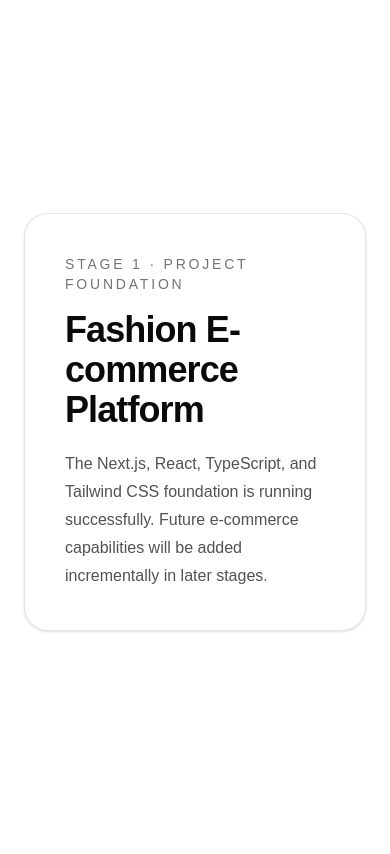
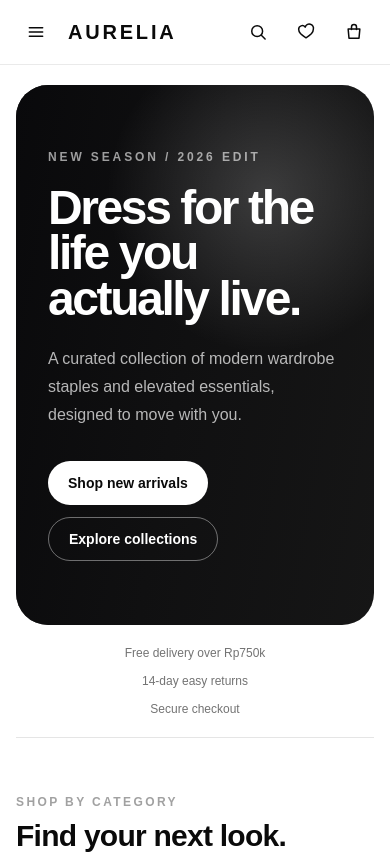
Before and after one commit to syammuhamad873-max/fashion-ecommerce-platform, a Next.js app: page / in a window 390 px wide. Shown: the top 854 px of the page. Built offline with nearby package versions, Linux system fonts and the light colour scheme.

Commit message:
feat: rebuild ecommerce homepage

```diff
--- a/src/app/page.tsx
+++ b/src/app/page.tsx
@@ -1,18 +1,83 @@
+import { CategoryGrid } from "@/components/home/CategoryGrid";
+import { PromotionBanner } from "@/components/home/PromotionBanner";
+import { Footer } from "@/components/layout/Footer";
+import { Header } from "@/components/navigation/Header";
+import { ProductSection } from "@/components/product/ProductSection";
+import { Button } from "@/components/ui/Button";
+import { bestSellers, categories, newArrivals, promotions, trendingNow } from "@/data/home";
+
+const serviceNotes = ["Free delivery over Rp750k", "14-day easy returns", "Secure checkout"];
+
 export default function HomePage() {
   return (
-    <main className="flex min-h-screen items-center justify-center px-6 py-16">
-      <section className="w-full max-w-3xl rounded-3xl border border-black/10 bg-white p-10 shadow-sm">
-        <p className="mb-4 text-sm font-medium uppercase tracking-[0.2em] text-neutral-500">
-          Stage 1 · Project Foundation
-        </p>
-        <h1 className="text-4xl font-semibold tracking-tight text-neutral-950 sm:text-5xl">
-          Fashion E-commerce Platform
-        </h1>
-        <p className="mt-5 max-w-2xl text-base leading-7 text-neutral-600 sm:text-lg">
-          The Next.js, React, TypeScript, and Tailwind CSS foundation is running successfully.
-          Future e-commerce capabilities will be added incrementally in later stages.
-        </p>
-      </section>
-    </main>
+    <div id="top" className="min-h-screen bg-white text-neutral-950">
+      <Header />
+      <main>
+        <section className="mx-auto max-w-7xl px-4 pt-5 sm:px-6 lg:px-8">
+          <div className="relative min-h-[540px] overflow-hidden rounded-[2rem] bg-neutral-900 text-white sm:min-h-[600px]">
+            <div className="absolute inset-0 bg-[radial-gradient(circle_at_70%_20%,rgba(255,255,255,0.18),transparent_32%),linear-gradient(100deg,rgba(9,9,11,0.98),rgba(9,9,11,0.48),rgba(9,9,11,0.08))]" />
+            <div className="absolute inset-y-0 right-0 hidden w-1/2 bg-cover bg-center opacity-90 md:block" style={{ backgroundImage: "url(https://images.unsplash.com/photo-1539109136881-3be0616acf4b?auto=format&fit=crop&w=1400&q=80)" }} />
+            <div className="relative z-10 flex min-h-[540px] max-w-xl flex-col justify-center p-8 sm:min-h-[600px] sm:p-12 lg:p-16">
+              <p className="text-xs font-bold uppercase tracking-[0.24em] text-white/60">NEW SEASON / 2026 EDIT</p>
+              <h1 className="mt-5 text-5xl font-semibold leading-[0.95] tracking-[-0.05em] sm:text-6xl lg:text-7xl">Dress for the life you actually live.</h1>
+              <p className="mt-6 max-w-md text-base leading-7 text-white/70 sm:text-lg">A curated collection of modern wardrobe staples and elevated essentials, designed to move with you.</p>
+              <div className="mt-8 flex flex-wrap gap-3">
+                <Button variant="light">Shop new arrivals</Button>
+                <Button variant="outline" className="border-white/40 text-white hover:bg-white/10">Explore collections</Button>
+              </div>
+            </div>
+          </div>
+          <div className="grid grid-cols-1 gap-3 border-b border-neutral-200 py-5 text-center text-xs font-medium text-neutral-500 sm:grid-cols-3">
+            {serviceNotes.map((note) => <p key={note}>{note}</p>)}
+          </div>
+        </section>
+
+        <section id="women" className="mx-auto max-w-7xl px-4 py-14 sm:px-6 lg:px-8 lg:py-18">
+          <div className="mb-7 flex items-end justify-between gap-4">
+            <div>
+              <p className="text-xs font-bold uppercase tracking-[0.2em] text-neutral-400">SHOP BY CATEGORY</p>
+              <h2 className="mt-2 text-3xl font-semibold tracking-tight sm:text-4xl">Find your next look.</h2>
+            </div>
+            <p className="hidden max-w-sm text-right text-sm leading-6 text-neutral-500 md:block">A considered mix of fashion, accessories, beauty, and movement for every wardrobe.</p>
+          </div>
+          <CategoryGrid categories={categories} />
+        </section>
+
+        <section className="mx-auto max-w-7xl px-4 sm:px-6 lg:px-8">
+          <div className="grid gap-5 lg:grid-cols-2">
+            {promotions.map((promotion) => <PromotionBanner key={promotion.id} promotion={promotion} />)}
+          </div>
+        </section>
+
+        <section id="men" className="mx-auto max-w-7xl px-4 py-14 sm:px-6 lg:px-8 lg:py-18">
+          <ProductSection eyebrow="JUST LANDED" title="New Arrivals" products={newArrivals} />
+        </section>
+
+        <section id="sports" className="mx-auto max-w-7xl px-4 pb-14 sm:px-6 lg:px-8 lg:pb-18">
+          <PromotionBanner promotion={promotions[1]} />
+        </section>
+
+        <section id="beauty" className="mx-auto max-w-7xl px-4 py-14 sm:px-6 lg:px-8 lg:py-18">
+          <ProductSection eyebrow="WHAT'S MOVING" title="Trending Now" products={trendingNow} />
+        </section>
+
+        <section id="brands" className="mx-auto max-w-7xl px-4 pb-14 sm:px-6 lg:px-8 lg:pb-18">
+          <div className="rounded-[2rem] bg-[#f4f1eb] p-8 sm:p-10 lg:p-14">
+            <div className="grid items-end gap-7 md:grid-cols-[1.2fr_0.8fr]">
+              <div>
+                <p className="text-xs font-bold uppercase tracking-[0.2em] text-neutral-500">EDITORIAL NOTE</p>
+                <h2 className="mt-3 max-w-2xl text-3xl font-semibold tracking-tight sm:text-4xl">Less noise. Better pieces. A wardrobe with more mileage.</h2>
+              </div>
+              <p className="text-sm leading-6 text-neutral-600">Discover versatile silhouettes, tactile materials, and easy layers selected to work together rather than compete for attention.</p>
+            </div>
+          </div>
+        </section>
+
+        <section id="kids" className="mx-auto max-w-7xl px-4 pb-16 sm:px-6 lg:px-8 lg:pb-20">
+          <ProductSection eyebrow="COMMUNITY FAVORITES" title="Best Sellers" products={bestSellers} />
+        </section>
+      </main>
+      <Footer />
+    </div>
   );
 }
```
